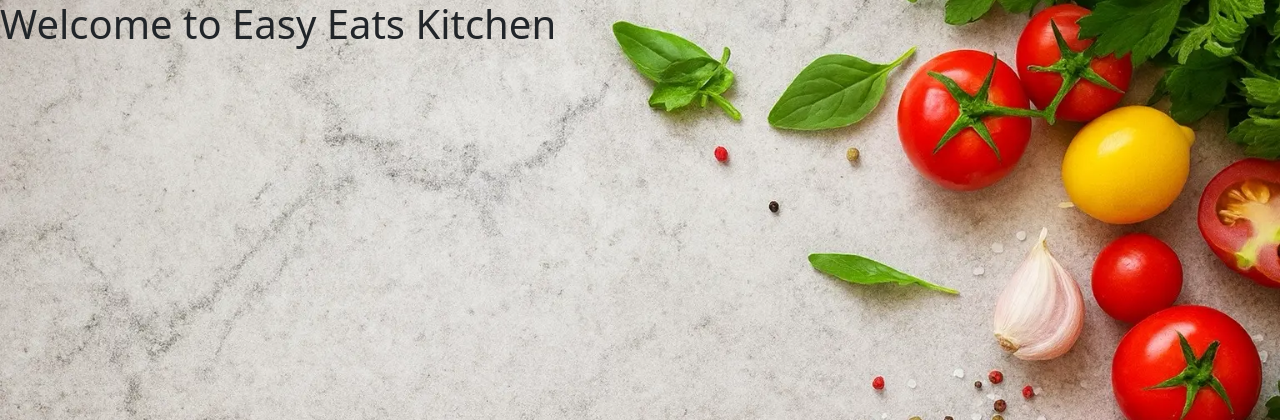
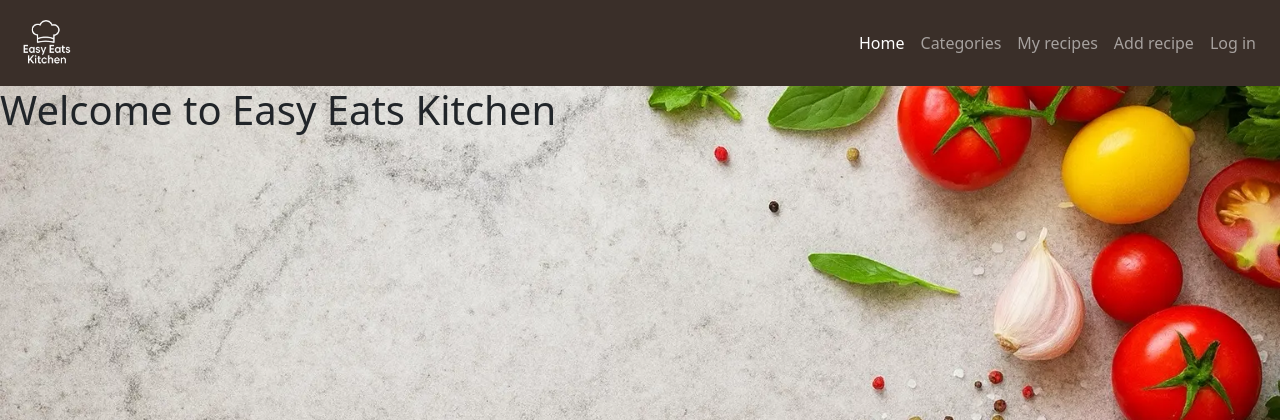
Before and after one commit to jolantadjatlova/easy-eats-kitchen, a Django app: page / in a window 1280 px wide. Shown: the top 420 px of the page. Run offline with Django 4.2, Linux system fonts and the light colour scheme.

Commit message:
Add logo image to navbar

```diff
--- a/recipes/templates/recipes/base.html
+++ b/recipes/templates/recipes/base.html
@@ -34,7 +34,7 @@
       href="{% static 'favicon/favicon.ico' %}"
     >
 
-    <!-- Bootstrap 5.3.8 CSS -->
+    <!-- Bootstrap CSS -->
     <link
       href="https://cdn.jsdelivr.net/npm/bootstrap@5.3.8/dist/css/bootstrap.min.css"
       rel="stylesheet"
@@ -44,6 +44,44 @@
     <link rel="stylesheet" href="{% static 'css/style.css' %}">
 </head>
 <body>
+
+     <!-- Navbar -->
+    <nav class="navbar navbar-expand-lg navbar-dark" style="background-color: #3A2F29;">
+        <div class="container-fluid px-3">
+            <a class="navbar-brand d-flex align-items-center" href="#">
+    <img src="{% static 'images/easy_eats_logo.png' %}"
+         alt="Easy Eats Kitchen logo"
+         height="60"
+         class="me-2">
+</a>
+            <button class="navbar-toggler" type="button"
+                    data-bs-toggle="collapse" data-bs-target="#mainNavbar"
+                    aria-controls="mainNavbar" aria-expanded="false"
+                    aria-label="Toggle navigation">
+                <span class="navbar-toggler-icon"></span>
+            </button>
+
+            <div class="collapse navbar-collapse" id="mainNavbar">
+                <ul class="navbar-nav ms-auto mb-2 mb-lg-0">
+                    <li class="nav-item">
+                        <a class="nav-link active" aria-current="page" href="#">Home</a>
+                    </li>
+                    <li class="nav-item">
+                        <a class="nav-link" href="#">Categories</a>
+                    </li>
+                    <li class="nav-item">
+                        <a class="nav-link" href="#">My recipes</a>
+                    </li>
+                    <li class="nav-item">
+                        <a class="nav-link" href="#">Add recipe</a>
+                    </li>
+                    <li class="nav-item">
+                        <a class="nav-link" href="#">Log in</a>
+                    </li>
+                </ul>
+            </div>
+        </div>
+    </nav>
 
     <h1>Welcome to Easy Eats Kitchen</h1>
 
```
Also changed, not shown: static/images/easy_eats_logo.png (added).
